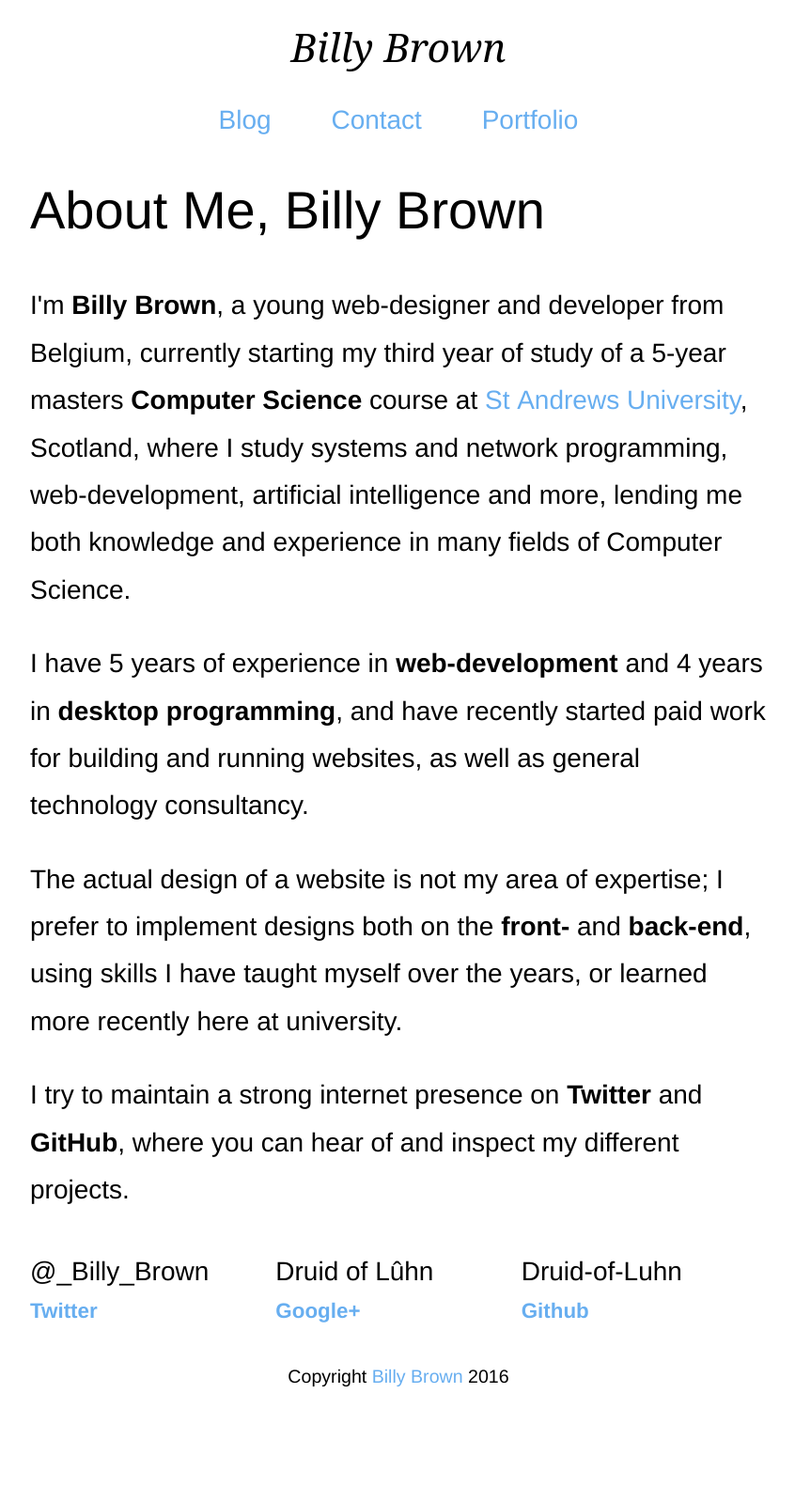
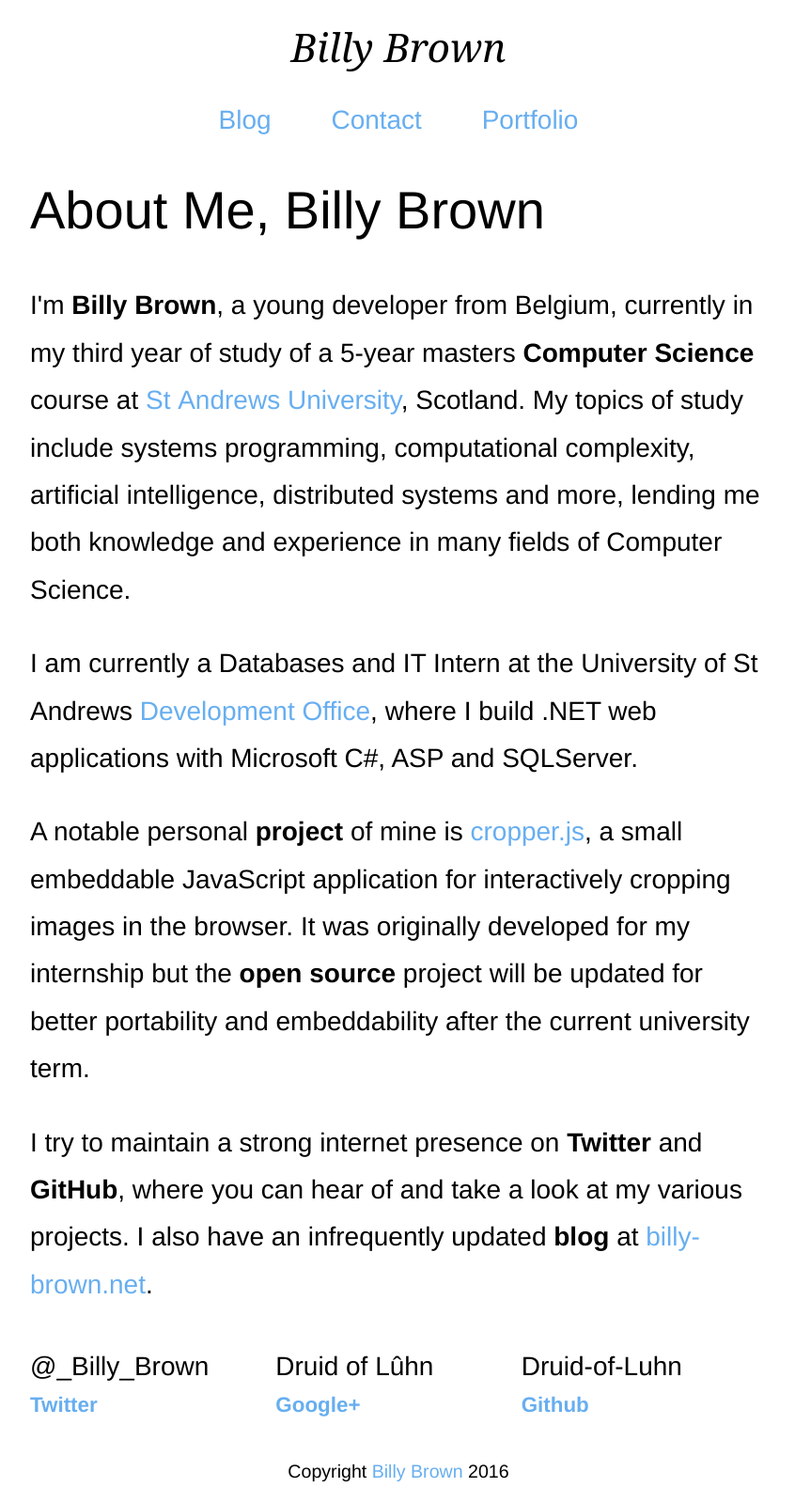
Before and after one commit to Druid-of-Luhn/druid-of-luhn.github.io, a Jekyll site: the page built from index.html, in a window 1280 px wide. Shown: the whole page at 94% size, without its empty margins (216-1062 px from the left). Built offline with Jekyll 4.4.1, drawn with Linux system fonts in a browser that asks for light colours; before the commit the page ends 1498 px from its top, so only the background shows below that.

Commit message:
Updated about page

```diff
--- a/index.html
+++ b/index.html
@@ -4,10 +4,10 @@ title: About | Billy Brown
 ---
 <h1>About Me, Billy Brown</h1>
 
-<p>I'm <strong>Billy Brown</strong>, a young web-designer and developer from Belgium, currently starting my third year of study of a 5-year masters <strong>Computer Science</strong> course at <a href="http://www.st-andrews.ac.uk/" title="St Andrews University">St&nbsp;Andrews University</a>, Scotland, where I study systems and network programming, web-development, artificial intelligence and more, lending me both knowledge and experience in many fields of Computer Science.</p>
+<p>I'm <strong>Billy Brown</strong>, a young developer from Belgium, currently in my third year of study of a 5-year masters <strong>Computer Science</strong> course at <a href="http://www.st-andrews.ac.uk/" title="St Andrews University">St&nbsp;Andrews University</a>, Scotland. My topics of study include systems programming, computational complexity, artificial intelligence, distributed systems and more, lending me both knowledge and experience in many fields of Computer Science.</p>
 
-<p>I have 5 years of experience in <strong>web-development</strong> and 4 years in <strong>desktop programming</strong>, and have recently started paid work for building and running websites, as well as general technology consultancy.</p>
+<p>I am currently a Databases and IT Intern at the University of St Andrews <a href="http://www.st-andrews.ac.uk/development/" title="St Andrews University Development Office">Development Office</a>, where I build .NET web applications with Microsoft C#, ASP and SQLServer.</p>
 
-<p>The actual design of a website is not my area of expertise; I prefer to implement designs both on the <strong>front-</strong> and <strong>back-end</strong>, using skills I have taught myself over the years, or learned more recently here at university.</p>
+<p>A notable personal <strong>project</strong> of mine is <a href="https://github.com/Druid-of-Luhn/cropper.js" title="cropper.js">cropper.js</a>, a small embeddable JavaScript application for interactively cropping images in the browser. It was originally developed for my internship but the <strong>open source</strong> project will be updated for better portability and embeddability after the current university term.</p>
 
-<p>I try to maintain a strong internet presence on <strong>Twitter</strong> and <strong>GitHub</strong>, where you can hear of and inspect my different projects.</p>
+<p>I try to maintain a strong internet presence on <strong>Twitter</strong> and <strong>GitHub</strong>, where you can hear of and take a look at my various projects. I also have an infrequently updated <strong>blog</strong> at <a href="http://billy-brown.net" title="billy-brown.net">billy-brown.net</a>.</p>
```
